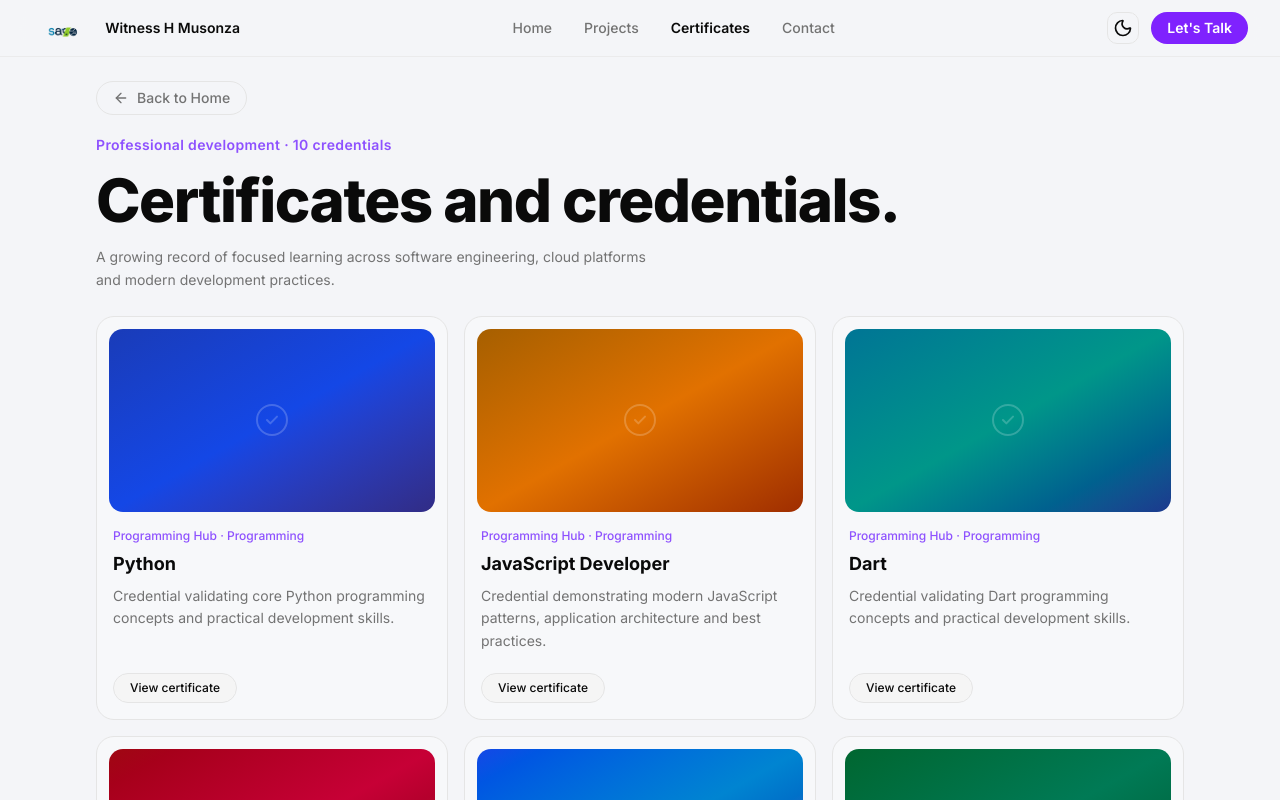
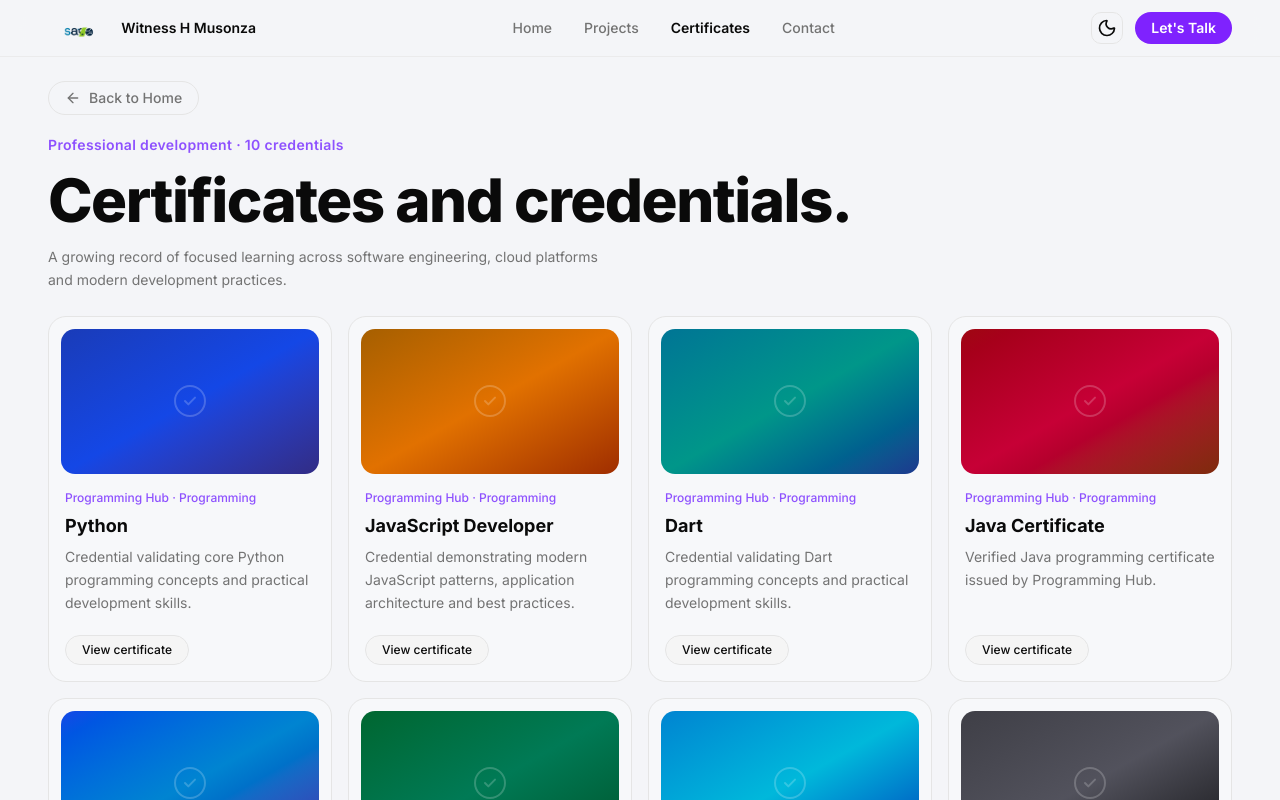
Before and after one commit to erronblack263/dpv2, a Next.js app: page /certificates in a window 1280 px wide. Shown: the top 800 px of the page. Built offline with nearby package versions, Linux system fonts and the light colour scheme.

Commit message:
feat(nav, certificates): improve layout responsiveness and grid structure for better user experience

```diff
--- a/app/certificates/page.tsx
+++ b/app/certificates/page.tsx
@@ -175,7 +175,7 @@ export default function CertificatesPage() {
   return (
     <>
       <div className="min-h-screen bg-background text-foreground">
-        <div className="mx-auto max-w-6xl px-5 sm:px-8 pt-6 pb-14">
+        <div className="w-full px-5 sm:px-8 lg:px-12 pt-6 pb-14">
           {/* Back */}
           <Link
             href="/"
@@ -199,7 +199,7 @@ export default function CertificatesPage() {
           </div>
 
           {/* Grid */}
-          <div className="mt-6 grid gap-4 grid-cols-1 sm:grid-cols-2 lg:grid-cols-3">
+          <div className="mt-6 grid gap-4 grid-cols-1 sm:grid-cols-2 lg:grid-cols-4">
             {allCerts.map((cert) => (
               <CertCard key={cert.embed} cert={cert} onView={setSelected} />
             ))}
--- a/components/site-nav.tsx
+++ b/components/site-nav.tsx
@@ -24,7 +24,7 @@ export function SiteNav() {
       data-site-nav
       className="sticky top-0 z-40 w-full border-b border-border/60 bg-background/90 backdrop-blur-md"
     >
-      <div className="mx-auto flex h-14 max-w-7xl items-center justify-between px-5 sm:px-8">
+      <div className="flex h-14 w-full items-center justify-between px-5 sm:px-8 lg:px-12">
         {/* Logo */}
         <Link href="/" className="flex shrink-0 items-center gap-2">
           <Image
@@ -87,7 +87,7 @@ export function SiteNav() {
           className="border-t border-border bg-background/95 backdrop-blur-md md:hidden"
           aria-label="Mobile"
         >
-          <div className="mx-auto flex max-w-7xl flex-col px-5 py-2">
+          <div className="flex w-full flex-col px-5 py-2">
             {links.map((link) => {
               const active = pathname === link.href;
               return (
```
